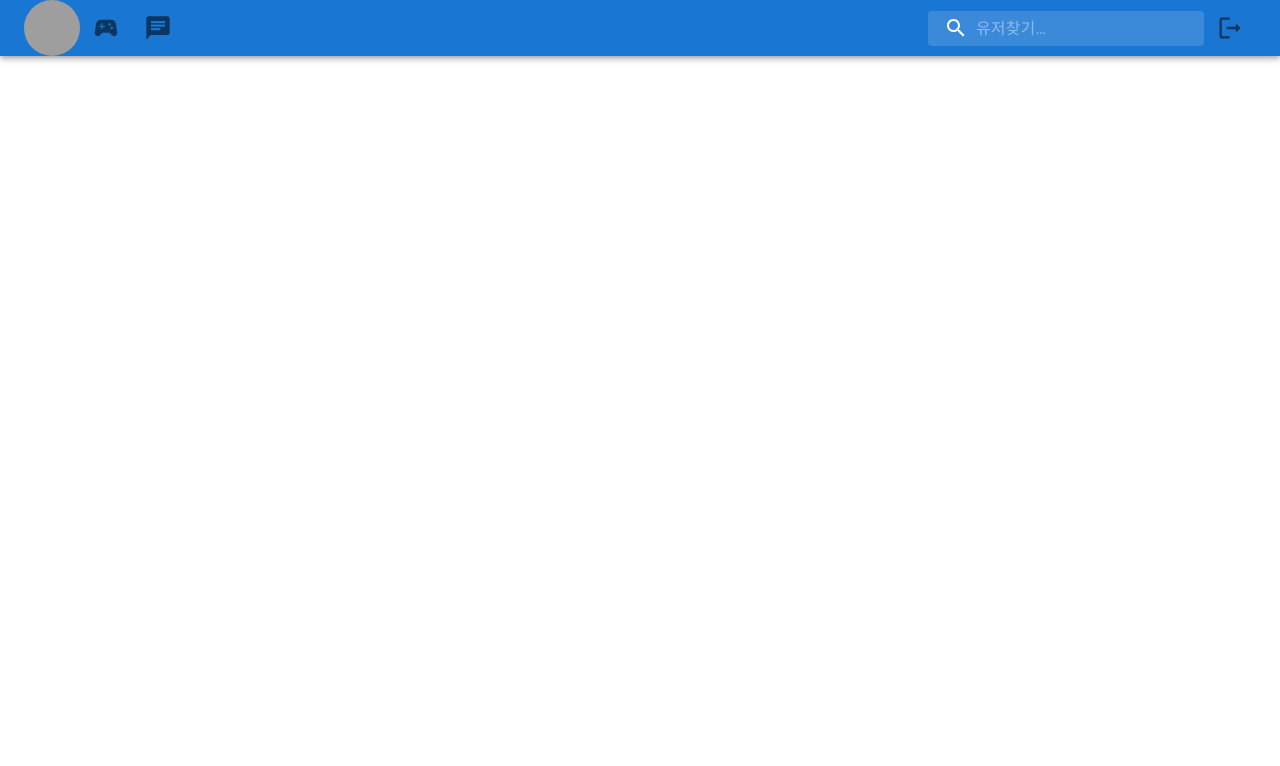
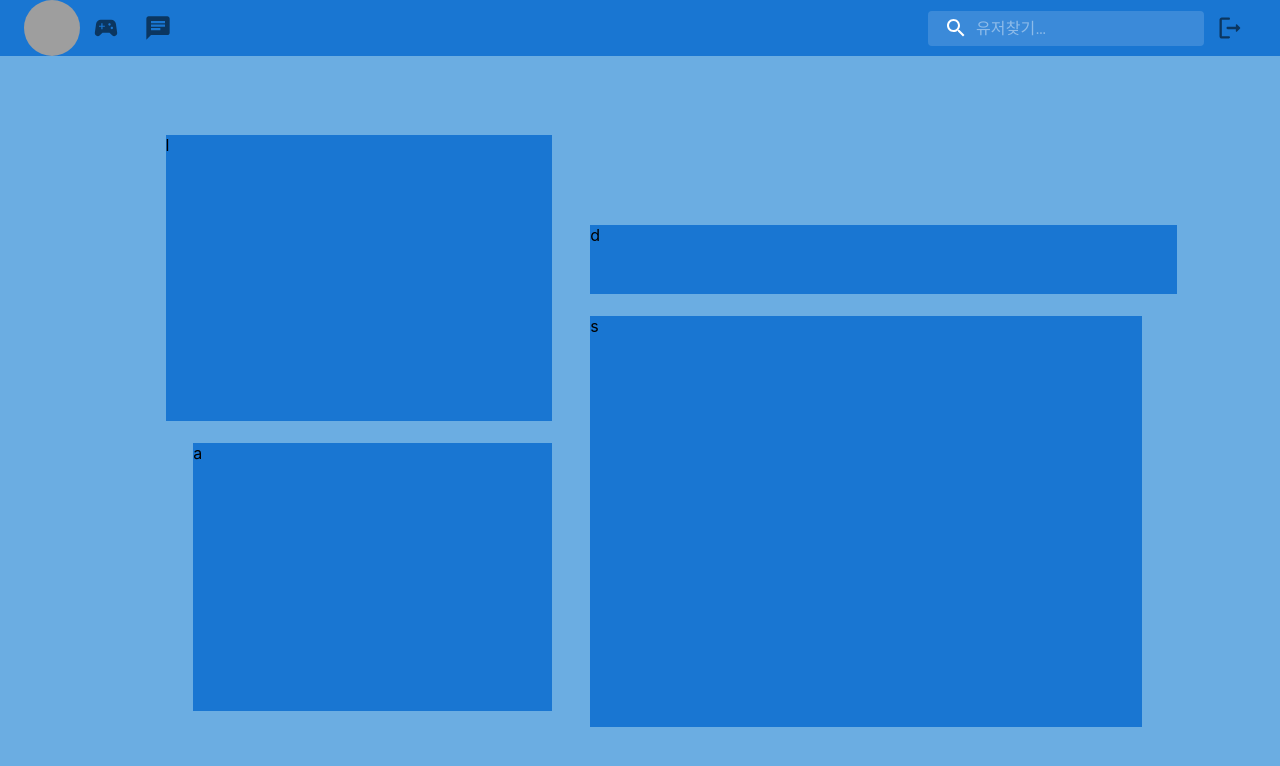
Before and after one commit to Dream-Transcendence/ft_transcendence, a React (Create React App) app in the folder packages/client/: page /profile in a window 1280 px wide. Shown: the top 766 px of the page. Built offline with nearby package versions, Linux system fonts and the light colour scheme; grey boxes are pictures that could not be loaded.

Commit message:
✨ feat(client): merge chat layout

```diff
--- a/packages/client/package.json
+++ b/packages/client/package.json
@@ -16,6 +16,7 @@
     "@types/react": "^18.0.18",
     "@types/react-dom": "^18.0.6",
     "@types/react-router-dom": "^5.3.3",
+    "framer-motion": "^7.3.2",
     "react": "^18.2.0",
     "react-dom": "^18.2.0",
     "react-responsive": "^9.0.0-beta.10",
--- a/packages/client/public/index.html
+++ b/packages/client/public/index.html
@@ -2,14 +2,14 @@
 <html lang="en">
   <head>
     <style>
-      html,
-      body {
+      /* html, */
+      /* body {
         width: 100%;
         height: 100%;
-      }
+      } */
       .root {
-        width: 100%;
-        height: 100%;
+        width: 100vw;
+        height: 100vh;
       }
     </style>
     <meta charset="utf-8" />
--- a/packages/client/src/App.tsx
+++ b/packages/client/src/App.tsx
@@ -7,9 +7,9 @@ import ChatroomPage from './pages/ChatChannelPage';
 function App() {
   return (
     <Routes>
+      <Route path="/" element={<LandingPage />} />
       <Route path="/chatRoom" element={<ChatroomPage />} />
       <Route path="/profile" element={<ProfilePage />} />
-      <Route path="/" element={<LandingPage />} />
     </Routes>
   );
 }
--- a/packages/client/src/components/avatar/NavProfile.tsx
+++ b/packages/client/src/components/avatar/NavProfile.tsx
@@ -3,8 +3,8 @@ import { Avatar } from '@mui/material';
 export default function NavProfile() {
   return (
     <Avatar
-      alt="Remy Sharp"
-      src="/static/images/avatar/1.jpg"
+      alt="Songjunggi"
+      src="../../assets/songprofile.jpeg"
       sx={{ width: 56, height: 56 }}
     />
   );
--- /dev/null
+++ b/packages/client/src/components/avatar/UserProfileCard.tsx
@@ -0,0 +1,19 @@
+import styled from '@emotion/styled';
+import * as React from 'react';
+
+const UesrImage = styled('div')(({ theme }) => ({
+  backgroundColor: 'green',
+  // border: '10px',
+  // marginRight: '0px',
+  // marginBottom: '0px',
+}));
+
+function UserProfileCard() {
+  return (
+    <div>
+      <UesrImage>asa</UesrImage>
+    </div>
+  );
+}
+
+export default UserProfileCard;
--- a/packages/client/src/components/bar/NavigationBar.tsx
+++ b/packages/client/src/components/bar/NavigationBar.tsx
@@ -16,6 +16,12 @@ import LogoutIconButton from '../button/icon/LogoutIconButton';
 import { flexbox } from '@mui/system';
 import SearchBox from '../input/SearchBox';
 
+const NavLayout = styled('section')(({ theme }) => ({
+  height: '100%',
+  width: '100%',
+  display: 'flex',
+}));
+
 const RightLayout = styled('section')(({ theme }) => ({
   marginLeft: 'auto',
   display: 'flex',
@@ -26,6 +32,7 @@ const RightLayout = styled('section')(({ theme }) => ({
 export default function NavigationBar() {
   // nav의 사이즈를 동적으로 바꾸고 싶었는데 몇번의 시도끝에 실패
   return (
+    <NavLayout>
       <Box sx={{ flexGrow: 1, minWidth: '800px' }}>
         <AppBar position="static">
           <Toolbar variant="dense">
@@ -39,5 +46,6 @@ export default function NavigationBar() {
           </Toolbar>
         </AppBar>
       </Box>
+    </NavLayout>
   );
 }
--- a/packages/client/src/pages/ProfilePage.tsx
+++ b/packages/client/src/pages/ProfilePage.tsx
@@ -1,29 +1,93 @@
-import styled from '@emotion/styled/types/base';
+import styled from '@emotion/styled';
+import { Directions, Repeat } from '@mui/icons-material';
+import UserProfileCard from '../components/avatar/UserProfileCard';
 import NavigationBar from '../components/bar/NavigationBar';
 
-// const ProfileLayout = styled('section')(({ theme }) => ({
-//   display: 'grid',
-//   alignItems: 'center',
-//   gridTemplateColumns: '1fr 2fr',
-//   //     gridTemplateAreas:
-//   // 		'a a a',
-//   // 		'b c c',
-//   // 		'b d g'
-//   // 		'e f g'
-//   // }
-// }));
+const ProfileLayout = styled('div')(({ theme }) => ({
+  display: 'flex',
+  flexDirection: 'column',
+  backgroundColor: '#6BADE2',
+  height: '100%',
+  width: '100%',
+  gridTemplateRows: '10% 90%',
+  gridTemplateAreas: `'NavGridLayout'
+	                  'ProfileItems'`,
+}));
+
+const NavGridLayout = styled('div')(({ theme }) => ({
+  gridArea: 'NavGridLayout',
+}));
+
+const ProfileItems = styled('div')(({ theme }) => ({
+  gridArea: 'ProfileItems',
+  display: 'grid',
+  placeContent: 'end',
+  backgroundColor: '#6BADE2',
+  height: '100%',
+  width: '100%',
+  gridTemplateColumns: '4fr 5fr',
+  gridAutoRows: '14%', //gap의 값(5 * 3%)을 생각하여 계산해야됨
+  gap: '3%',
+  gridTemplateAreas: `'Profile UserStat'
+                      'Profile UserStat'
+                      'Profile MatchHistory'
+                      'FreindList MatchHistory'
+                      'FreindList MatchHistory'
+	                  'FreindList MatchHistory'`,
+}));
+
+const Profile = styled('div')(({ theme }) => ({
+  alignSelf: 'end',
+  justifySelf: 'end',
+  height: '80%',
+  width: '70%',
+  gridArea: 'Profile',
+  backgroundColor: '#1976D2',
+}));
+
+const FreindList = styled('div')(({ theme }) => ({
+  alignSelf: 'start',
+  justifySelf: 'end',
+  height: '75%',
+  width: '65%',
+  gridArea: 'FreindList',
+  backgroundColor: '#1976D2',
+}));
+
+const UserStat = styled('div')(({ theme }) => ({
+  alignSelf: 'end',
+  justifySelf: 'start',
+  height: '30%',
+  width: '85%',
+  gridArea: 'UserStat',
+  backgroundColor: '#1976D2',
+}));
+
+const MatchHistory = styled('div')(({ theme }) => ({
+  height: '85%',
+  width: '80%',
+  gridArea: 'MatchHistory',
+  backgroundColor: '#1976D2',
+}));
+
+const Footer = styled('div')(({ theme }) => ({
+  gridArea: 'Footer',
+  backgroundColor: 'brown',
+}));
 
 function ProfilePage() {
   return (
-    <div className="profilePage">
-      <header>
-        <nav>
-          <NavigationBar></NavigationBar>
-        </nav>
-      </header>
-      <section></section>
-      <footer></footer>
-    </div>
+    <ProfileLayout>
+      <NavGridLayout>
+        <NavigationBar></NavigationBar>
+      </NavGridLayout>
+      <ProfileItems>
+        <Profile>l</Profile>
+        <FreindList>a</FreindList>
+        <UserStat>d</UserStat>
+        <MatchHistory>s</MatchHistory>
+      </ProfileItems>
+    </ProfileLayout>
   );
 }
 
```
Also changed, not shown: packages/client/src/assets/songprofile.jpg (added), 1 other file (tests, documents, lock files or other folders). Lines whose indentation alone changed are shown as unchanged.
